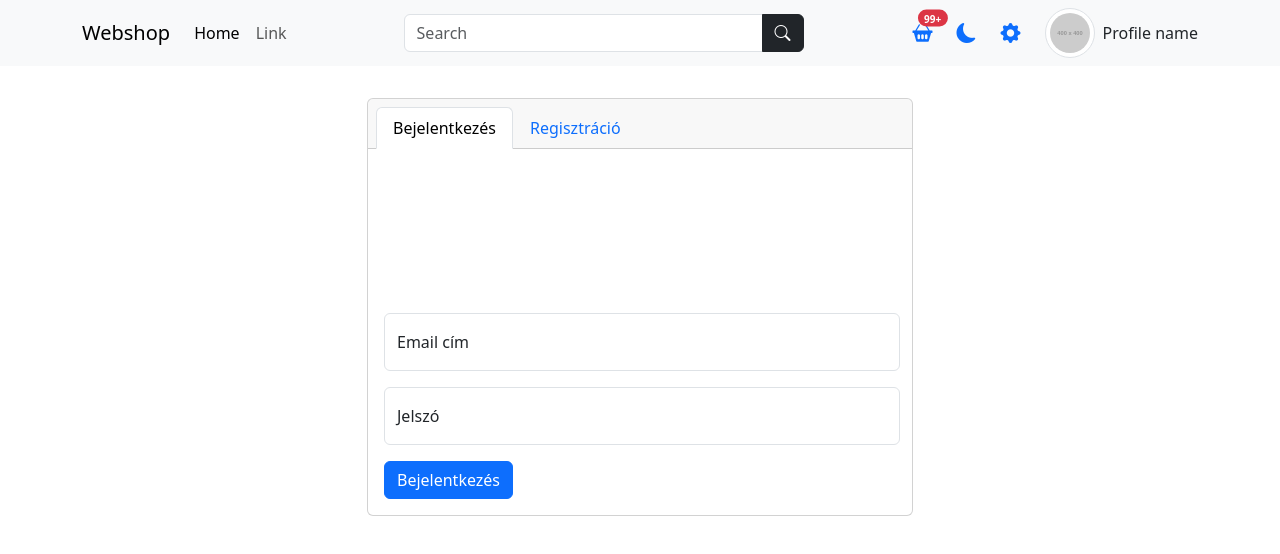
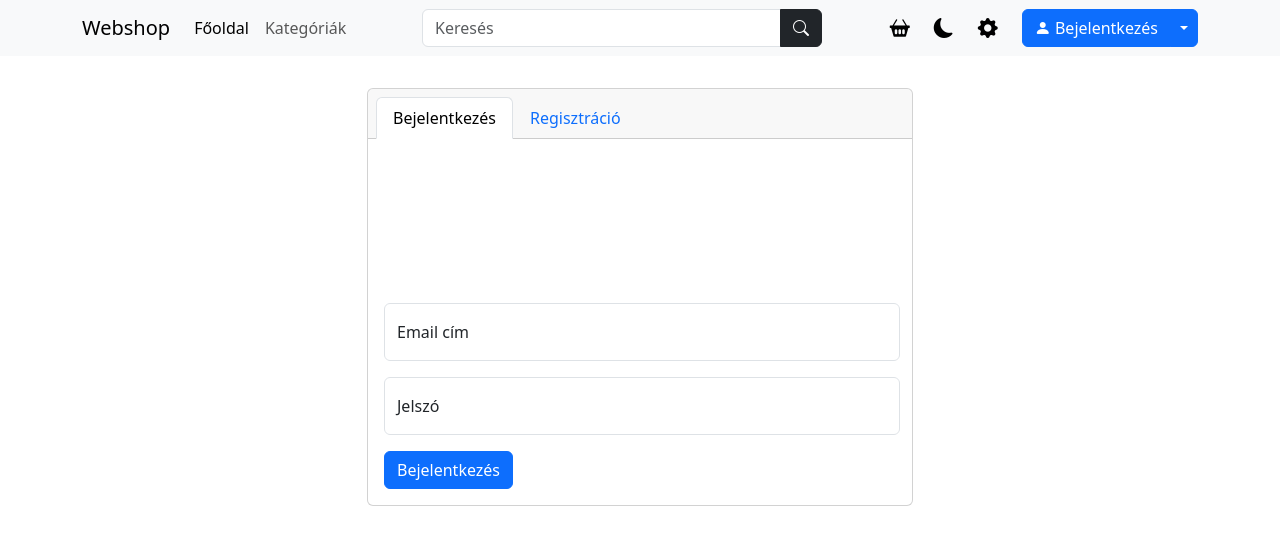
Before and after one commit to c1karkev/bolt-fullstack-project, a plain HTML site: page frontend/login.html in a window 1280 px wide. Drawn offline with nearby package versions, Linux system fonts and the light colour scheme; no server answers; placeholder pictures from the web are drawn by us.

Commit message:
update nav on all pages

```diff
--- a/frontend/login.html
+++ b/frontend/login.html
@@ -22,7 +22,7 @@
 </head>
 
 <body class="min-vh-100">
-    <nav class="navbar navbar-expand-md bg-body-tertiary">
+    <nav class="navbar navbar-expand-md sticky-top bg-body-tertiary">
         <div class="container-md">
             <a href="/" class="navbar-brand">Webshop</a>
             <button class="navbar-toggler" type="button" data-bs-toggle="collapse"
@@ -31,51 +31,77 @@
                 <span class="navbar-toggler-icon"></span>
             </button>
             <div class="collapse navbar-collapse gap-3" id="navbarSupportedContent">
-                <ul class="navbar-nav mb-2 mb-lg-0">
+                <ul class="navbar-nav mb-2 mb-md-0 mb-lg-0">
                     <li class="nav-item">
-                        <a class="nav-link active" aria-current="page" href="/">Home</a>
+                        <a class="nav-link active" aria-current="page" href="/">Főoldal</a>
                     </li>
                     <li class="nav-item">
-                        <a class="nav-link" href="#">Link</a>
+                        <a class="nav-link" href="/categories.html">Kategóriák</a>
                     </li>
                 </ul>
                 <form class="d-flex input-group mx-auto flex-shrink-1 search" role="search">
-                    <input class="form-control" type="search" placeholder="Search" aria-label="Search" />
+                    <input class="form-control" type="search" placeholder="Keresés" aria-label="Keresés" />
                     <button class="btn btn-dark" type="submit">
                         <i class="bi bi-search"></i>
                     </button>
                 </form>
+                <hr class="d-block d-md-none">
                 <div
                     class="d-flex align-items-center gap-4 justify-content-between flex-row-reverse flex-md-row flex-shrink-0">
                     <div class="gap-4 d-flex align-items-center">
-                        <a href="#" class="position-relative">
-                            <i class="bi bi-basket2-fill fs-5"></i>
+                        <a href="/cart.html" class="position-relative">
+                            <i class="bi bi-basket2-fill fs-5 link-body-emphasis"></i>
                             <span
-                                class="position-absolute top-0 start-100 translate-middle badge rounded-pill bg-danger"
-                                style="font-size: 10px;">
-                                99+
-                                <span class="visually-hidden">items</span>
+                                class="position-absolute top-0 start-100 translate-middle badge rounded-pill bg-danger d-none"
+                                style="font-size: 10px;" id="cartBadge">
+
+                                <span class="visually-hidden">elem</span>
                             </span>
                         </a>
-                        <a href=""><i class="bi bi-moon-fill fs-5"></i></a>
-                        <a href=""><i class="bi bi-gear-fill fs-5"></i></a>
+                        <a href="#" onclick="toggleDarkMode()">
+                            <i class="bi bi-moon-fill fs-5 link-body-emphasis"></i>
+                        </a>
+                        <a href="/settings.html"><i class="bi bi-gear-fill fs-5 link-body-emphasis"></i></a>
                     </div>
                     <div class="position-relative" id="profile">
-                        <div class="d-flex gap-2">
-                            <img class="img-thumbnail rounded-circle d-block" width="50" src="https://placehold.co/400"
-                                alt="Profile image">
-                            <p class="align-self-center my-0 d-md-none d-lg-block fillName">Profile name</p>
+                        <div id="navLoggedIn" style="display: none;">
+                            <div class="d-flex gap-2">
+                                <img class="img-thumbnail rounded-circle d-block fillProfileImage" src="img/profile.jpg"
+                                    width="40" alt="Profile image">
+                                <p class="align-self-center my-0 d-md-none d-lg-block fillName">Profile name</p>
+                            </div>
+                            <div id="profileCard" class="position-absolute bg-light-subtle end-0 card my-3">
+                                <div class="card-body">
+                                    <h5 class="card-title fw-semibold mb-0">Szia, <span class="fillLastName" />!</h5>
+                                    <p class="small fillEmail m-0"></p>
+                                    <hr>
+                                    <a href="orders.html">Rendeléseim</a>
+                                </div>
+                                <div class="card-footer d-flex justify-content-end">
+                                    <button class="btn btn-danger logout">Kilépés</button>
+                                </div>
+                            </div>
                         </div>
-                        <div id="profileCard" class="position-absolute bg-light-subtle end-0 card my-3"
-                            style="width: 400px; display: none;">
-                            <div class="card-body">
-                                <h5 class="card-title fw-semibold">Szia, <span class="fillName" />!</h5>
-                            </div>
-                            <div class="card-footer d-flex justify-content-end">
-                                <button class="btn btn-danger">Kilépés</button>
+                        <div id="navLoggedOut">
+                            <div class="btn-group">
+                                <a class="btn btn-primary" href="/login.html">
+                                    <i class="bi bi-person-fill"></i>
+                                    Bejelentkezés
+                                </a>
+                                <button type="button" class="btn btn-primary dropdown-toggle dropdown-toggle-split"
+                                    data-bs-toggle="dropdown" aria-expanded="false">
+                                    <span class="visually-hidden">Lenyíló menü megnyitása</span>
+                                </button>
+                                <ul class="dropdown-menu">
+                                    <li><a class="dropdown-item" href="/login.html?mode=register">Regisztráció</a></li>
+                                </ul>
                             </div>
                         </div>
                     </div>
+                </div>
+                <div id="mobileProfileNav" class="list-group my-2">
+                    <a class="list-group-item w-100" href="/transactions.html">Rendeléseim</a>
+                    <a class="list-group-item list-group-item-danger w-100 logout" href="#">Kijelentkezés</a>
                 </div>
             </div>
         </div>
```
Also changed, not shown: frontend/product.html (+3 -3 lines).
